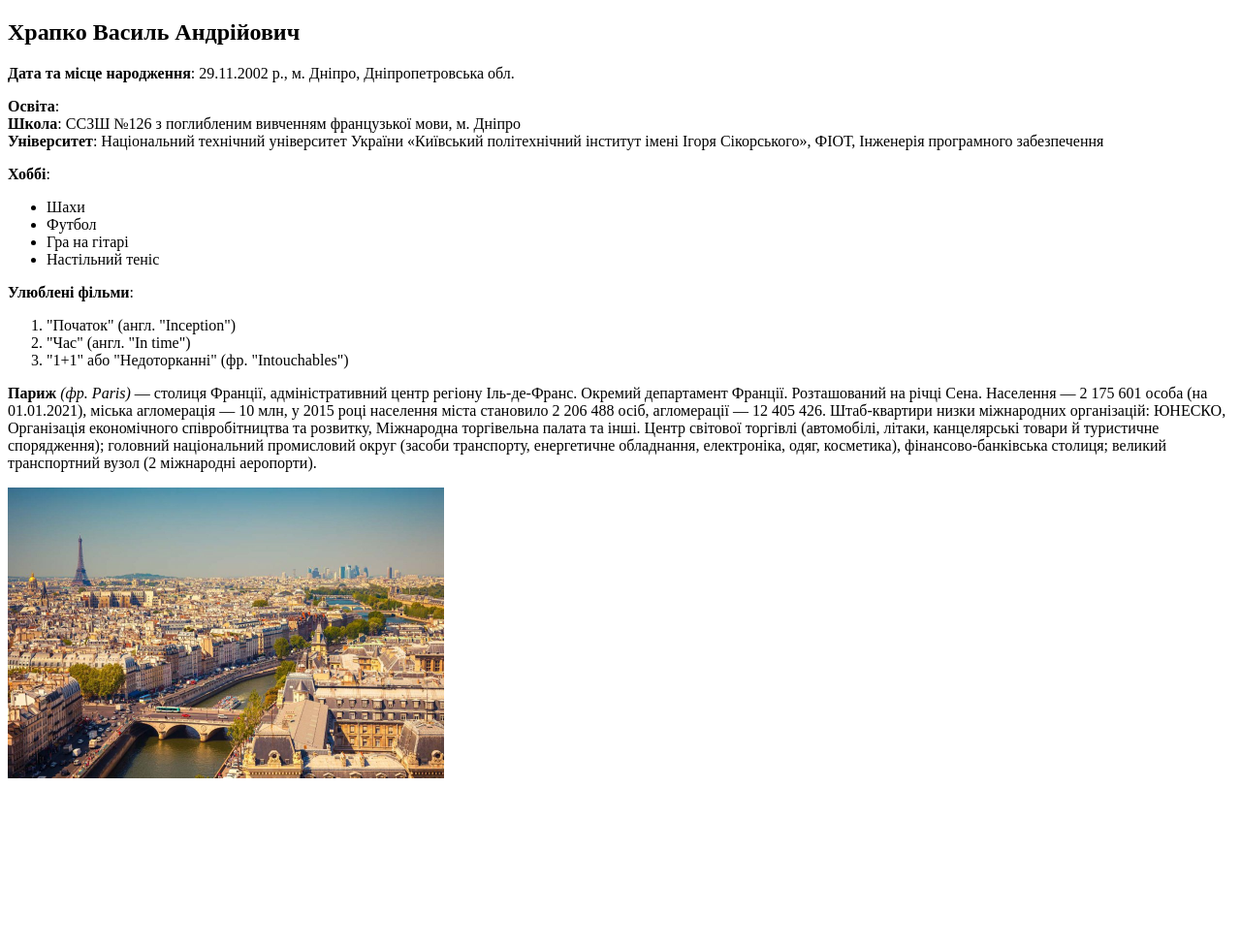
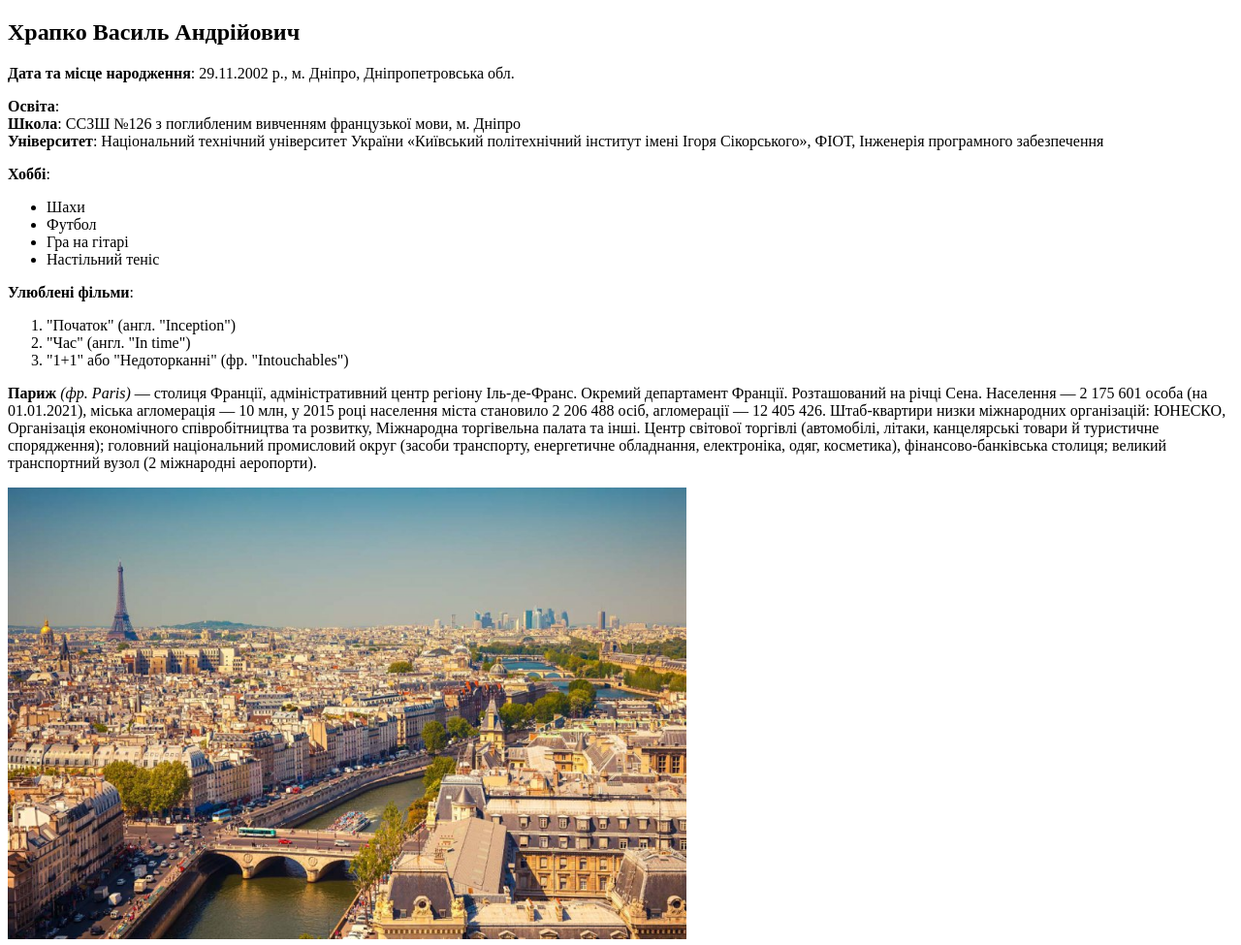
Before and after one commit to KhrapkoVasyl/frontend-basics-1, a plain HTML site: page index.html in a window 1280 px wide. Shown: the whole page at 97% size. Before the commit the page ends 815 px from the top, so only its background shows below. Drawn offline with Linux system fonts and the light colour scheme.

Commit message:
increase image size

```diff
--- a/index.html
+++ b/index.html
@@ -55,7 +55,7 @@
       (2 міжнародні аеропорти).
     </p>
     <a href="https://www.paris.fr/" target="_blank">
-      <img src="./images/paris.jpg" alt="Париж" title="Париж" width="450px" />
+      <img src="./images/paris.jpg" alt="Париж" title="Париж" width="700px" />
     </a>
   </body>
 </html>
```
